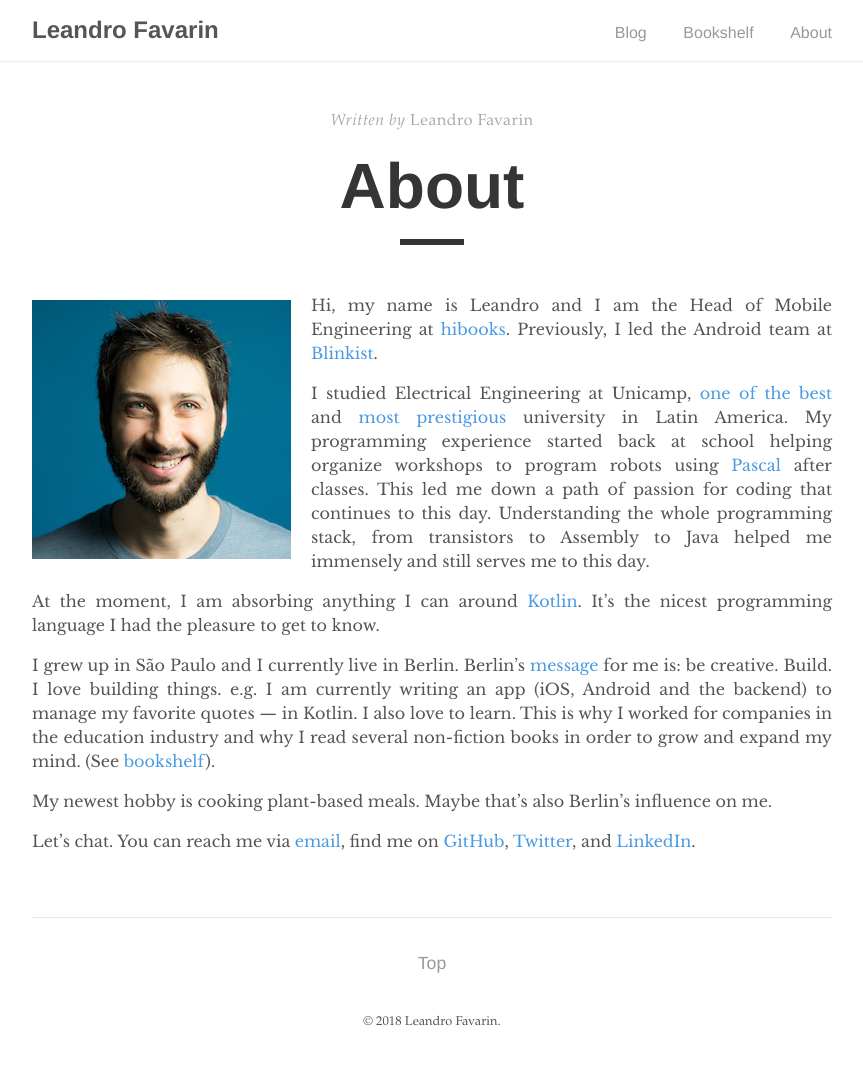
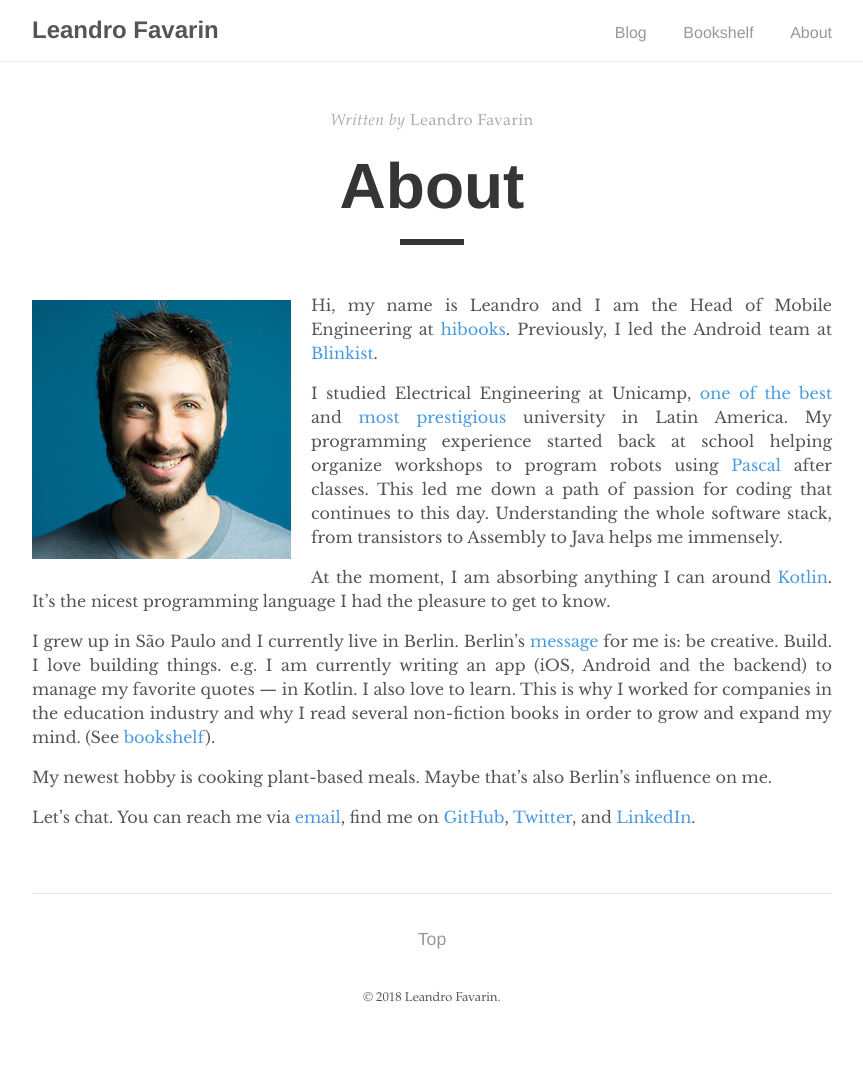
Before and after one commit to leandrofavarin/leandrofavarin.github.io, a Jekyll site: the page built from _pages/about.md, in a window 1280 px wide. Shown: the whole page, without its empty margins (208-1071 px from the left). Built offline with Jekyll 4.4.1, drawn with Linux system fonts in a browser that asks for light colours; after the commit the page ends 1041 px from its top, so only the background shows below that.

Commit message:
Update about description

```diff
--- a/_pages/about.md
+++ b/_pages/about.md
@@ -8,7 +8,7 @@ permalink: /about/
 
 Hi, my name is Leandro and I am the Head of Mobile Engineering at [hibooks](https://www.hibooks.com/). Previously, I led the Android team at [Blinkist](https://www.blinkist.com/).
 
-I studied Electrical Engineering at Unicamp, [one of the best](https://www.topuniversities.com/university-rankings/brics-rankings/2014/) and [most prestigious](https://www.timeshighereducation.com/world-university-rankings/2018/latin-america-university-rankings/) university in Latin America. My programming experience started back at school helping organize workshops to program robots using [Pascal](https://en.wikipedia.org/wiki/Pascal_(programming_language)) after classes. This led me down a path of passion for coding that continues to this day. Understanding the whole programming stack, from transistors to Assembly to Java helped me immensely and still serves me to this day.
+I studied Electrical Engineering at Unicamp, [one of the best](https://www.topuniversities.com/university-rankings/brics-rankings/2014/) and [most prestigious](https://www.timeshighereducation.com/world-university-rankings/2018/latin-america-university-rankings/) university in Latin America. My programming experience started back at school helping organize workshops to program robots using [Pascal](https://en.wikipedia.org/wiki/Pascal_(programming_language)) after classes. This led me down a path of passion for coding that continues to this day. Understanding the whole software stack, from transistors to Assembly to Java helps me immensely.
 
 At the moment, I am absorbing anything I can around [Kotlin](https://kotlinlang.org/). It’s the nicest programming language I had the pleasure to get to know.
 
```
